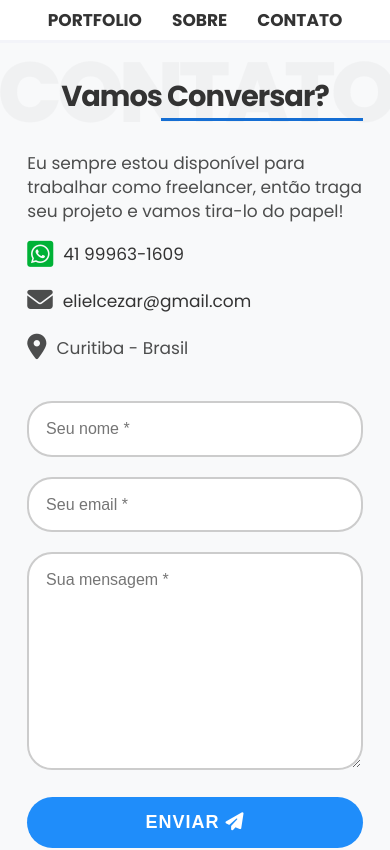
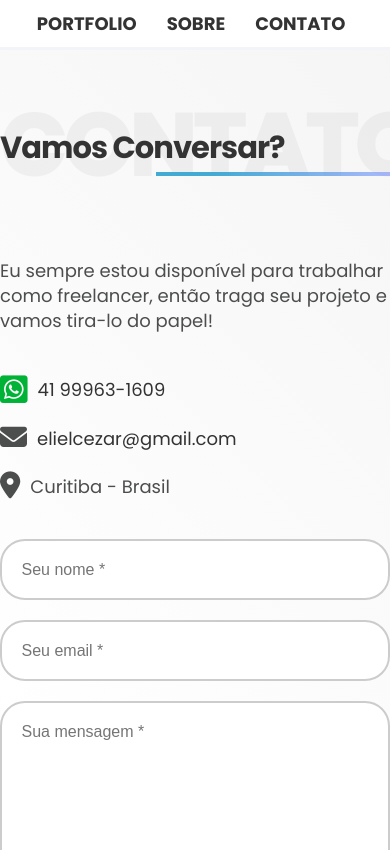
Before and after one commit to elielcezar/NovoPortfolio, a Vue app: page /contato in a window 390 px wide. Shown: the top 850 px of the page. Built offline with nearby package versions, Linux system fonts and the light colour scheme.

Commit message:
ajustes mobile

```diff
--- a/src/components/ContactForm.vue
+++ b/src/components/ContactForm.vue
@@ -7,7 +7,7 @@
         </div>
       <div class="row">
         <div class="col-1">
-          <p>Eu sempre estou disponível para trabalhar como freelancer, então traga seu projeto e vamos tira-lo do papel!</p>
+          <p class="convite">Eu sempre estou disponível para trabalhar como freelancer, então traga seu projeto e vamos tira-lo do papel!</p>
           <p><i class="fa-brands fa-square-whatsapp"></i> <span><a href="https://api.whatsapp.com/send?phone=5541999631609&amp;text=Olá, ..." class="wpp mobile" target="_blank">41 99963-1609</a></span></p>
           <p><i class="fa-solid fa-envelope"></i> <span><a href="mailto:elielcezar@gmail.com">elielcezar@gmail.com</a></span></p>
           <p><i class="fas fa-map-marker-alt"></i> <span>Curitiba - Brasil</span></p>
@@ -96,15 +96,9 @@ export default{
 <style lang="scss" scoped>
 
 #contato{
-  background: #f8f9fa;
-  padding: 50px 0 100px 0;
+  background: -webkit-linear-gradient(45deg,#fff 25%,#f5f5f5);
+  padding: 100px 0;
   margin: 0;
-
-  .title{
-    @media(orientation:portrait){
-      margin-bottom: 0;
-    }
-  }
 
 .row{
   display: flex;
@@ -144,6 +138,9 @@ export default{
         }
       }
     }
+    p.convite{
+      margin-bottom: 40px;
+    }
 
   }
   .col-2{
@@ -180,103 +177,6 @@ export default{
       font-weight: 300;
     }
   }
-
-form {
-  display: flex;
-  flex-wrap: wrap;
-
-  input{
-    width: 100%;
-  }
-
-  .form-item:nth-child(1) {
-    width: 48%;
-    margin: 0 2% 15px 0;
-  }
-
-  .form-item:nth-child(2) {
-    width: 48%;
-    margin: 0 0 20px 2%;
-  }
-  .form-item:nth-child(3) {
-    width: 100%;
-    margin: 20px 0;
-  }
-  .form-item.textarea {
-    width: 100%;
-    margin: 0 0 0 0;
-  }
-
-  input[type="submit"] {
-
-    &:hover {
-      background: #000;
-    }
-  }
-
-  input[type='text'],
-  input[type='email'],
-  input[type='password'],
-  input[type='tel'],
-  textarea,
-  select {
-    width: 100%;
-    background: #fff;
-    margin-bottom: 10px;
-    font-size: 16px;
-    outline: none !important;
-    box-sizing: border-box;
-    border: none;
-    border-width: 1px 1px 2px 1px;
-    border-radius: 25px;
-    padding: 15px 20px;
-    margin: 0 5px;
-    font-family: 'Raleway', sans-serif;
-    -webkit-appearance: none;
-    -moz-appearance: none;
-    appearance: none;
-    border: 2px solid #ccc;
-    transition: all .3s;
-
-    &:focus{
-      border-color: $azul-medio;
-    }
-
-    @media (max-width: 767px) {
-      padding: 5%;
-      width: 100%;
-      margin: 0;
-    }
-  }
-}
-
-button,
-input[type='submit'] {
-  color: #fff;
-  padding: 15px 30px;
-  font-size: 15px;
-  border: none;
-  cursor: pointer;
-  font-weight: bold;
-  text-transform: uppercase;
-  letter-spacing: 1px;
-  font-weight: 800;
-  outline: none !important;
-  -webkit-appearance: none;
-  -moz-appearance: none;
-  appearance: none;
-  font-family: 'Raleway', sans-serif;
-  font-size: 18px;
-  border-radius: 50px;
-  width: 100%;
-  background: $azul-claro;
-  transition: all .3s;
-
-  &:hover {
-    background: $azul-escuro;
-  }
-}
-
 .success{
   text-align: center;
   background: #fff;
--- a/src/components/PortfolioLista.vue
+++ b/src/components/PortfolioLista.vue
@@ -13,10 +13,10 @@
           </a>
         </div>
         <h3 data-aos="fade-right">
-          <a :href="portfolio.field_link" target="_blank">{{portfolio.title}}</a>
+          <i class="fa-solid fa-angles-right"></i><a :href="portfolio.field_link" target="_blank">{{portfolio.title}}</a>
         </h3>
         <div class="desc" data-aos="fade-right">
-          <i class="fa-solid fa-angles-right"></i><span>{{portfolio.field_descricao}}</span>
+          <span>{{portfolio.field_descricao}}</span>
         </div>
       </div>
       </div>
@@ -73,7 +73,7 @@ export default {
       }
       .item{
         width: 50%;
-        padding: 2%;
+        padding: 2% 4%;
 
         @media(orientation:portrait){
           width: 100%;
@@ -89,19 +89,19 @@ export default {
           font-weight: 600;
           text-align: left;
           @media(orientation:portrait){
-            margin-top: 0;
+            margin-top: 5px;
             font-size: 1.25em;
+          }
+
+          i{
+            margin: 4px 5px 0 0;
+            font-size: .9em;
+            color: $azul-medio;
           }
         }
         .desc{
           text-align: left;
           line-height: 1em;
-
-          i{
-            margin: 4px 10px 0 0;
-            font-size: .9em;
-            color: $azul-medio;
-          }
         }
 
         &:nth-child(odd){
--- a/src/components/TecnologiasLista.vue
+++ b/src/components/TecnologiasLista.vue
@@ -74,11 +74,11 @@ export default {
 
     .row{
       width: 100%;
-      text-align: center;
+      //text-align: center;
 
       &.row-1{
         .desc{
-          max-width: 600px;
+          max-width: 100%;
           margin: auto;
         }
       }
--- a/src/components/TheHeader.vue
+++ b/src/components/TheHeader.vue
@@ -66,7 +66,7 @@ header {
         //display: none;
       }
       a{
-        padding: 7px 15px;
+        padding: 10px 15px;
         display: inline-block;
         font-size: 1em;
         text-transform: uppercase;
@@ -83,8 +83,10 @@ header {
   }
 
   .progress-bar {
-    height: 3px;
-    background: #ccc;
+    height: 2px;
+    //background: #ccc;
+    //background: $azul-medio;
+    background: -webkit-linear-gradient(315deg,#42aad3  25%,#647eff82);
     width: 0%;
     transition: all .1s;
   }
--- a/src/scss/global.scss
+++ b/src/scss/global.scss
@@ -9,7 +9,7 @@ body {
   padding: 0;
   color: #4c4d4d;
   font-family: 'Poppins', sans-serif;
-  font-size: 17px;
+  font-size: 18px;
   font-weight: 300;
 }
 
@@ -36,16 +36,17 @@ section{
     justify-content: flex-start;
     margin-bottom: 50px;
 
-    @media(orientation:portrait){
+    /*@media(orientation:portrait){
       justify-content: center;
-    }
+    }*/
 
     &::after{
       content: '';
       width: 60%;
-      height: 3px;
+      height: 4px;
       display: block;
-      background: $azul-medio;
+      //background: $azul-claro;
+      background: -webkit-linear-gradient(315deg,#42aad3  25%,#647eff82);
       position: absolute;
       right: 0;
       top: 52%;
@@ -61,7 +62,7 @@ section{
       letter-spacing: -5px;
       font-weight: 800;
       color: #fff;
-      opacity: 0.07;
+      opacity: 0.1;
       text-transform: uppercase;
       color: #999;
 
@@ -84,17 +85,6 @@ section{
         font-size: 1.7em;
       }
 
-      /*&::after{
-        content: '';
-        width: 80px;
-        height: 3px;
-        display: block;
-        background: $azul-medio;
-        position: absolute;
-        left: 0;
-        bottom: -10px;
-        //margin-left: -40px;
-      }*/
     }
   }
 }
@@ -143,6 +133,104 @@ label {
   margin: 0;
 }
 
+
+form {
+  display: flex;
+  flex-wrap: wrap;
+
+  input{
+    width: 100%;
+  }
+
+  .form-item:nth-child(1) {
+    width: 48%;
+    margin: 0 2% 15px 0;
+  }
+
+  .form-item:nth-child(2) {
+    width: 48%;
+    margin: 0 0 20px 2%;
+  }
+  .form-item:nth-child(3) {
+    width: 100%;
+    margin: 20px 0;
+  }
+  .form-item.textarea {
+    width: 100%;
+    margin: 0 0 0 0;
+  }
+
+  input[type="submit"] {
+
+    &:hover {
+      background: #000;
+    }
+  }
+
+  input[type='text'],
+  input[type='email'],
+  input[type='password'],
+  input[type='tel'],
+  textarea,
+  select {
+    width: 100%;
+    background: #fff;
+    margin-bottom: 10px;
+    font-size: 16px;
+    outline: none !important;
+    box-sizing: border-box;
+    border: none;
+    border-width: 1px 1px 2px 1px;
+    border-radius: 25px;
+    padding: 15px 20px;
+    margin: 0 5px;
+    font-family: 'Raleway', sans-serif;
+    -webkit-appearance: none;
+    -moz-appearance: none;
+    appearance: none;
+    border: 2px solid #ccc;
+    transition: all .3s;
+
+    &:focus{
+      border-color: $azul-claro;
+    }
+
+    @media (max-width: 767px) {
+      padding: 5%;
+      width: 100%;
+      margin: 0;
+    }
+  }
+}
+
+button,
+input[type='submit'] {
+  color: #fff;
+  padding: 15px 30px;
+  font-size: 15px;
+  border: none;
+  cursor: pointer;
+  font-weight: bold;
+  text-transform: uppercase;
+  letter-spacing: 1px;
+  font-weight: 800;
+  outline: none !important;
+  -webkit-appearance: none;
+  -moz-appearance: none;
+  appearance: none;
+  font-family: 'Raleway', sans-serif;
+  font-size: 18px;
+  border-radius: 50px;
+  width: 100%;
+  background: $azul-claro;
+  transition: all .3s;
+
+  &:hover {
+    background: $azul-escuro;
+  }
+}
+
+
 img{
   max-width: 100%;
 }
@@ -151,12 +239,19 @@ section{
   overflow-x: hidden;
 }
 
-.container{
-  max-width: 1600px;
-  margin: auto;
+#main{
+  .container{
+    max-width: 1400px;
+    margin: auto;
 
-  @media(max-width:1300px){
-    padding-left: 7%;
-    padding-right: 7%;
+    @media(max-width:1300px){
+      padding-left: 7%;
+      padding-right: 7%;
+    }
+
+    @media(max-width: 1400px){
+      max-width: 1200px;
+    }
+
   }
 }
--- a/src/scss/variables.scss
+++ b/src/scss/variables.scss
@@ -1,5 +1,5 @@
 $preto: #333;
 $roxo: #693fb4;
-$azul-escuro: #001057;
+$azul-escuro: #0d54b9;
 $azul-medio: #156ed3;
 $azul-claro: #1f8dfa;
--- a/src/views/HomeView.vue
+++ b/src/views/HomeView.vue
@@ -99,6 +99,7 @@ section{
       }
     }
 
+
     h2{
       font-size: 5em;
       line-height: 1em;
```
